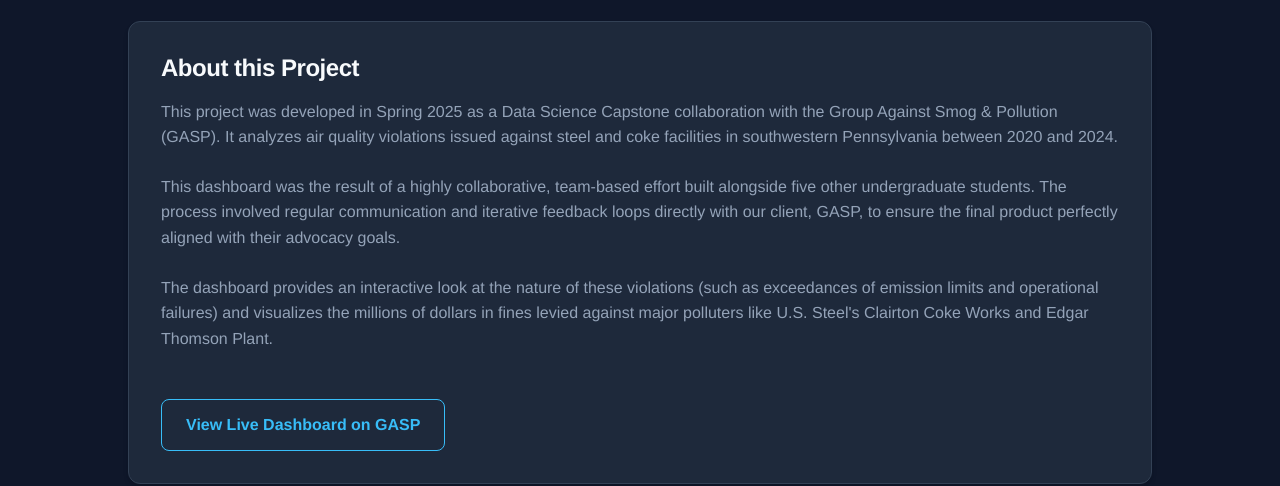
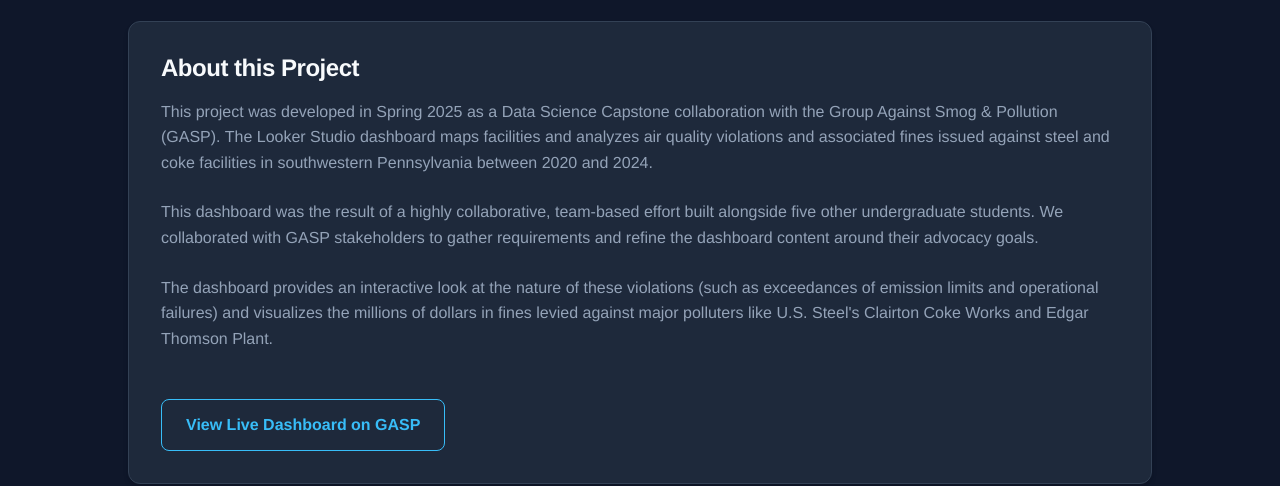
Before and after one commit to LukeBDaniel/LukeBDaniel.github.io, an Astro site: page /projects/gasp-violations in a window 1280 px wide. Shown: the part 323-809 px from the top of the page. Built offline with nearby package versions, Linux system fonts and the light colour scheme; Astro itself is replaced by a stand-in of ours.

Commit message:
Update gasp-violations.astro

```diff
--- a/src/pages/projects/gasp-violations.astro
+++ b/src/pages/projects/gasp-violations.astro
@@ -20,8 +20,8 @@
 
 			<div class="prose glass-card mt-4">
 				<h3>About this Project</h3>
-				<p>This project was developed in Spring 2025 as a Data Science Capstone collaboration with the Group Against Smog & Pollution (GASP). It analyzes air quality violations issued against steel and coke facilities in southwestern Pennsylvania between 2020 and 2024.</p>
-				<p>This dashboard was the result of a highly collaborative, team-based effort built alongside five other undergraduate students. The process involved regular communication and iterative feedback loops directly with our client, GASP, to ensure the final product perfectly aligned with their advocacy goals.</p>
+				<p>This project was developed in Spring 2025 as a Data Science Capstone collaboration with the Group Against Smog & Pollution (GASP). The Looker Studio dashboard maps facilities and analyzes air quality violations and associated fines issued against steel and coke facilities in southwestern Pennsylvania between 2020 and 2024.</p>
+				<p>This dashboard was the result of a highly collaborative, team-based effort built alongside five other undergraduate students. We collaborated with GASP stakeholders to gather requirements and refine the dashboard content around their advocacy goals.</p>
 				<p>The dashboard provides an interactive look at the nature of these violations (such as exceedances of emission limits and operational failures) and visualizes the millions of dollars in fines levied against major polluters like U.S. Steel's Clairton Coke Works and Edgar Thomson Plant.</p>
 
 				<a href="https://www.gasp-pgh.org/violations-data" target="_blank" rel="noopener noreferrer" class="btn-primary">View Live Dashboard on GASP</a>
```
